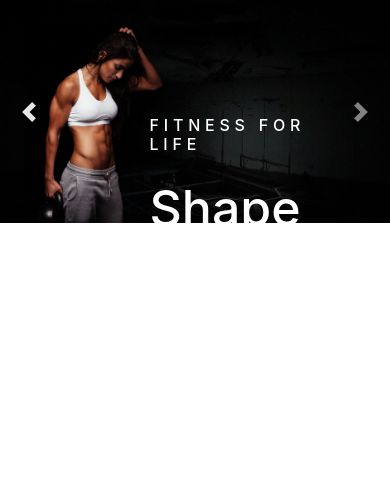
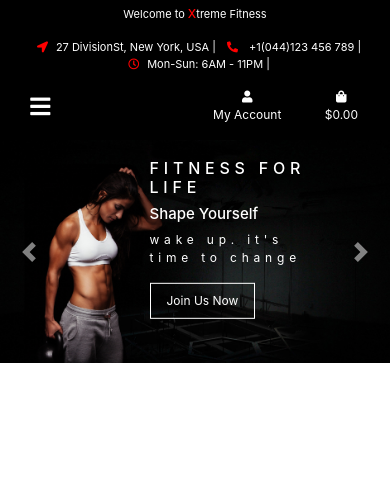
Before and after one commit to szilG/Xtreme-Fitness, a Django app: page / in a window 390 px wide. Shown: the top 479 px of the page. Run offline with Django 3.2, Linux system fonts and the light colour scheme; some libraries are stand-ins or nearby versions.

Commit message:
added mobil header and main navbar

```diff
--- a/home/templates/home/index.html
+++ b/home/templates/home/index.html
@@ -11,9 +11,9 @@
           <div class="carousel-caption">
              <div class="container">
                    <div class="row justify-content-end">
-                         <div class="col-8 bg-custom py-3 px-0 text-left">
+                         <div class="col-8 bg-custom py-0 py-lg-3 px-0 text-left">
                                <h1>Fitness for life</h1>
-                               <h2 class="py-3">Shape Yourself</h2>
+                               <h2 class="py-0 py-lg-3">Shape Yourself</h2>
                                <p>wake up. it's time to change</p>
                                <a href="#" class="btn btn-lg">Join Us Now</a>
                          </div>
@@ -26,9 +26,9 @@
           <div class="carousel-caption">
             <div class="container">
                   <div class="row justify-content-end">
-                        <div class="col-8 bg-custom py-3 px-0 text-left">
+                        <div class="col-8 bg-custom py-0 py-lg-3 px-0 text-left">
                               <h1>Are you ready to change</h1>
-                              <h2 class="py-3">Keep Your Body Fit & Strong</h2>
+                              <h2 class="py-0 py-lg-3 d-none d-sm-block">Keep Your Body Fit & Strong</h2>
                               <p>wake up. no more excuses</p>
                               <a href="#" class="btn btn-lg">Join Us Now</a>
                         </div>
--- a/static/css/base.css
+++ b/static/css/base.css
@@ -28,16 +28,64 @@
       color: #ff0000;
 }
 
+.left-icons-mobil {
+      color: #fff;
+      font-size: 11px;
+      padding-top: 5px;
+}
+
+.left-icons-mobil i {
+      color: #ff0000;
+}
+
+.left-icons-mobil a {
+      color: #fff;
+}
+
+.left-icons-mobil a:hover {
+      color: #ff0000;
+}
+
+.left-icons-mobil span {
+      color: #ff0000;
+      font-size: 12px;
+}
+
 .navbar-brand h2 span{
-      font-size: 50px;
+      font-size: 20px;
       color: #ff0000;
 }
 
 .navbar-brand h2 {
       font-weight: 700;
-      font-size: 40px;
+      font-size: 16px;
       color: #fff;
 }
+
+.nav-item {
+      padding: 0 10px;
+}
+
+.nav-item a {
+      color: #fff;
+}
+
+.nav-item a:hover,
+.navitem a:focus {
+      color: #ff0000;
+}
+
+.dropdown-menu {
+      background: transparent !important;
+      border: 1px solid rgb(27, 27, 27);
+      border-radius: 8px;
+}
+
+.navbar-toggler-icon i {
+      color: #fff;
+      font-size: 23px;
+}
+
 
 /*===================HOME==================*/
 
@@ -46,7 +94,6 @@
 .carousel-item.active {
       transition: transform 1.2s ease;
 }
-
 .carousel-caption {
       position: absolute;
       top: 54%;
@@ -64,10 +111,6 @@
       font-weight: 500;
 }
 
-.bg-custom span {
-      color: #ff0000;
-}
-
 .bg-custom p {
       font-size: 20px;
       letter-spacing: .3rem;
@@ -80,3 +123,82 @@
       color: #fff;
       font-size: 12px;
 }
+
+
+/*=================Media queries===================*/
+
+@media (min-width: 1200px) {
+      .container {
+        max-width: 80%;
+      }
+    }
+
+    /* fixed top navbar only on medium and up */
+@media (min-width: 992px) {
+      .fixed-top-desktop-only {
+      position: fixed;
+      top: 0;
+      right: 0;
+      left: 0;
+      z-index: 1030;
+      }
+      .header-container {
+      padding-top: 164px;
+      }
+      .navbar-brand h2 span{
+            font-size: 50px;
+            color: #ff0000;
+      }
+
+      .navbar-brand h2 {
+            font-weight: 700;
+            font-size: 40px;
+            color: #fff;
+      }
+}
+@media (max-width: 992px) {
+      .header-bg-black-mobil {
+            background: #000;
+      }
+}
+
+@media (max-width: 768px) {
+      .carousel-caption {
+            top: 40%;
+      }
+
+      .bg-custom h1 {
+            font-size: 16px;
+      }
+
+      .bg-custom h2 {
+            font-size: 30px;
+            font-weight: 500;
+      }
+      .bg-custom p {
+            font-size: 20px;
+      }
+}
+
+@media (max-width: 599px) {
+      .carousel-caption {
+            top: 30%;
+      }
+
+      .bg-custom h1 {
+            font-size: 16px;
+      }
+
+      .bg-custom h2,span {
+            font-size: 15px;
+      }
+      .bg-custom p {
+            font-size: 12px;
+      }
+}
+
+@media (max-width: 359px) {
+      .carousel-caption {
+            display: none;
+      }
+}
--- a/templates/base.html
+++ b/templates/base.html
@@ -37,7 +37,7 @@
 </head>
 
 <body>
-      <header class="container-fluid fixed-top">
+      <header class="container-fluid fixed-top-desktop-only header-bg-black-mobil">
             <div id="topbar" class="row pt-lg-2 d-none d-lg-flex">
                   <div class="col-8 my-auto left-icons">
                         <i class="fas fa-location-arrow pr-2 pl-2"></i>27 DivisionSt, New York, USA |
@@ -86,16 +86,32 @@
                   </div>
             </div>
 
-            <div id="topnav" class="row pt-lg-2 d-none d-lg-flex">
-                  <div class="col-6 navbar-brand">
-                        <h2><span>X</span>treme Fitness Club |</h2>
-                        <!-- <a href="{% url 'home' %}" class="nav-link p-0 d-flex">
-                              <img src="{% static 'logo-white.png' %}" width="53" height="38" alt="logo">
-                              <h2>X<span>F</span> </h2>
-                        </a> -->
+            <div class="row">
+                  <div class="col-12 left-icons-mobil text-center d-block d-lg-none">
+                        <p>Welcome to <span>X</span>treme Fitness</p>
+                        <i class="fas fa-location-arrow pr-2 pl-2"></i>27 DivisionSt, New York, USA |
+                        <i class="fas fa-phone-alt pr-2 pl-2"></i><a href="tel:+1044123456789"> +1(044)123 456 789 |</a>
+                        <i class="far fa-clock pr-2 pl-2"></i>Mon-Sun: 6AM - 11PM |
                   </div>
+                  <nav class="navbar navbar-expand-lg w-100">
 
-                  <!-- my-auto py-0 py-lg-0       -->
+                        <!-- <div id="topnav" class="row pt-lg-2 d-none d-lg-flex">
+                              <div class="col-6 navbar-brand">
+                                    <h2><span>X</span>treme Fitness Club |</h2>
+                                    <a href="{% url 'home' %}" class="nav-link p-0 d-flex">
+                                          <img src="{% static 'logo-white.png' %}" width="53" height="38" alt="logo">
+                                          <h2>X<span>F</span> </h2>
+                                    </a>
+                              </div> -->
+                        <button class="navbar-toggler" type="button" data-toggle="collapse" data-target="#navbarSupportedContent" aria-controls="navbarSupportedContent" aria-expanded="false" aria-label="Toggle navigation">
+                          <span class="navbar-toggler-icon">
+                              <i class="fas fa-bars"></i>
+                          </span>
+                        </button>
+
+                        {% include 'includes/mobile-top-header.html' %}
+                        {% include 'includes/main-nav.html' %}
+                  </nav>
             </div>
       </header>
 
--- /dev/null
+++ b/templates/includes/main-nav.html
@@ -0,0 +1,39 @@
+
+<div class="collapse navbar-collapse" id="navbarSupportedContent">
+  <a class="navbar-brand" href="{% url 'home' %}"><h2><span>X</span>treme Fitness Club |</h2></a>
+      <ul class="navbar-nav ml-auto">
+        <li class="nav-item active">
+          <a class="nav-link" href="#">About</a>
+        </li>
+        <li class="nav-item dropdown">
+          <a class="nav-link dropdown-toggle" href="#" id="navbarDropdown" role="button" data-toggle="dropdown" aria-haspopup="true" aria-expanded="false">
+            Training Plans
+          </a>
+          <div class="dropdown-menu" aria-labelledby="navbarDropdown">
+            <a class="dropdown-item" href="#">Back Attack</a>
+            <a class="dropdown-item" href="#">Boulder Shoulders</a>
+            <a class="dropdown-item" href="#">Hard-Ass Hamstrings</a>
+            <a class="dropdown-item" href="#">Precision Pecs</a>
+            <a class="dropdown-item" href="#">Quadzilla</a>
+            <a class="dropdown-item" href="#">Ultimate Arms</a>
+            <a class="dropdown-item" href="#">All Trainings</a>
+          </div>
+        </li>
+        <li class="nav-item dropdown">
+          <a class="nav-link dropdown-toggle" href="#" id="navbarDropdown" role="button" data-toggle="dropdown" aria-haspopup="true" aria-expanded="false">
+            Shop
+          </a>
+          <div class="dropdown-menu" aria-labelledby="navbarDropdown">
+            <a class="dropdown-item" href="#">Apparel</a>
+            <a class="dropdown-item" href="#">Accessories</a>
+            <a class="dropdown-item" href="#">Nutrition Products</a>
+            <a class="dropdown-item" href="#">All Trainings</a>
+          </div>
+        </li>
+        <li class="nav-item">
+            <a class="nav-link" href="#">Contact Us</a>
+        </li>
+
+      </ul>
+
+</div>
--- /dev/null
+++ b/templates/includes/mobile-top-header.html
@@ -0,0 +1,40 @@
+<div id="topbar">
+      <ul class="list-inline list-unstyled text-center text-lg-right my-0">
+            <li class="list-inline-item dropdown">
+                  <a class="text-black nav-link d-block d-lg-none" href="#" id="user-options"
+                        data-toggle="dropdown" aria-haspopup="true" aria-expanded="false">
+                        <div class="text-center">
+                              <div><i class="fas fa-user"></i></div>
+                              <p class="my-0">My Account</p>
+                        </div>
+                  </a>
+                  <div class="dropdown-menu border-0" aria-labelledby="user-options">
+                        {% if request.user.is_authenticated %}
+                        {% if request.user.is_superuser %}
+                        <a href="" class="dropdown-item">Product Management</a>
+                        {% endif %}
+                        <a href="" class="dropdown-item">My Profile</a>
+                        <a href="{% url 'account_logout' %}" class="dropdown-item">Logout</a>
+                        {% else %}
+                        <a href="{% url 'account_signup' %}" class="dropdown-item">Register</a>
+                        <a href="{% url 'account_login' %}" class="dropdown-item">Login</a>
+                        {% endif %}
+                  </div>
+            </li>
+            <li class="list-inline-item">
+                  <a class="{% if grand_total %}text-info font-weight-bold{% else %}text-black{% endif %} nav-link d-block d-lg-none"
+                        href="">
+                        <div class="text-center">
+                              <div><i class="fas fa-shopping-bag"></i></div>
+                              <p class="my-0">
+                                    {% if grand_total %}
+                                    ${{ grand_total|floatformat:2 }}
+                                    {% else %}
+                                    $0.00
+                                    {% endif %}
+                              </p>
+                        </div>
+                  </a>
+            </li>
+      </ul>
+</div>
```
